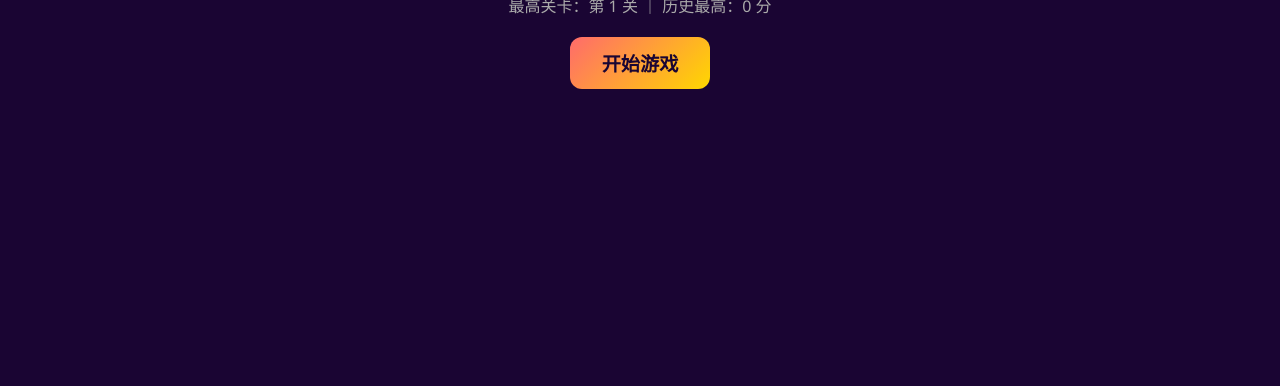
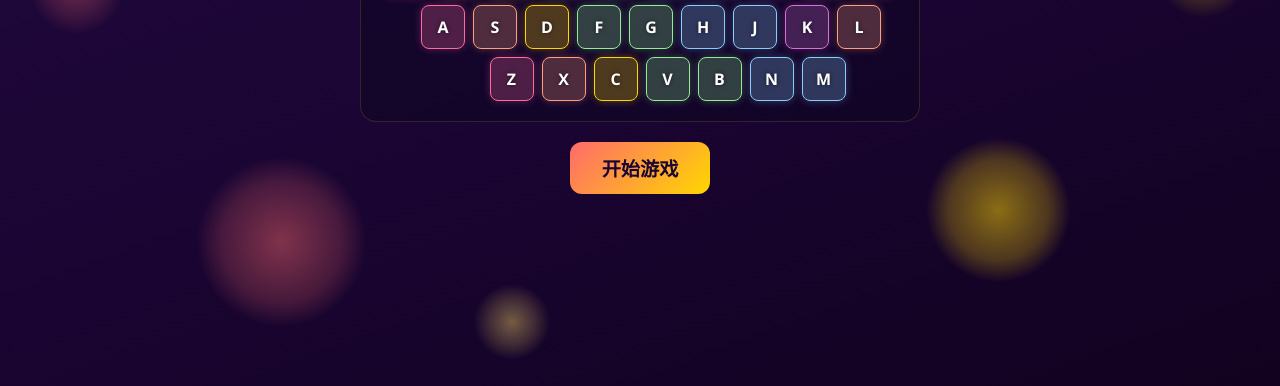
Before and after one commit to Connie-0822/typist, a website built with Vite: page index.html in a window 1280 px wide. Shown: the part 414-800 px from the top of the page. Built offline with nearby package versions, Linux system fonts and the light colour scheme.

Commit message:
added a keyboard on the start screen

```diff
--- a/index.html
+++ b/index.html
@@ -11,6 +11,42 @@
   <div id="screen-menu" class="screen active">
     <h1 class="game-title">⌨️ 打字闯关</h1>
     <div id="high-score-display" class="high-score"></div>
+
+    <div class="keyboard-graphic" aria-hidden="true">
+      <div class="kb-row">
+        <span class="kb-key kb-f0">Q</span>
+        <span class="kb-key kb-f1">W</span>
+        <span class="kb-key kb-f2">E</span>
+        <span class="kb-key kb-f3">R</span>
+        <span class="kb-key kb-f3">T</span>
+        <span class="kb-key kb-f4">Y</span>
+        <span class="kb-key kb-f4">U</span>
+        <span class="kb-key kb-f5">I</span>
+        <span class="kb-key kb-f6">O</span>
+        <span class="kb-key kb-f7">P</span>
+      </div>
+      <div class="kb-row kb-row-2">
+        <span class="kb-key kb-f0">A</span>
+        <span class="kb-key kb-f1">S</span>
+        <span class="kb-key kb-f2">D</span>
+        <span class="kb-key kb-f3">F</span>
+        <span class="kb-key kb-f3">G</span>
+        <span class="kb-key kb-f4">H</span>
+        <span class="kb-key kb-f4">J</span>
+        <span class="kb-key kb-f5">K</span>
+        <span class="kb-key kb-f6">L</span>
+      </div>
+      <div class="kb-row kb-row-3">
+        <span class="kb-key kb-f0">Z</span>
+        <span class="kb-key kb-f1">X</span>
+        <span class="kb-key kb-f2">C</span>
+        <span class="kb-key kb-f3">V</span>
+        <span class="kb-key kb-f3">B</span>
+        <span class="kb-key kb-f4">N</span>
+        <span class="kb-key kb-f4">M</span>
+      </div>
+    </div>
+
     <button id="btn-start">开始游戏</button>
   </div>
 
--- a/style.css
+++ b/style.css
@@ -1,7 +1,20 @@
 * { margin: 0; padding: 0; box-sizing: border-box; }
 
 body {
-  background: #1a0533;
+  background-color: #1a0533;
+  background-image:
+    radial-gradient(circle at 8% 15%, rgba(255,215,0,0.55) 0px, rgba(255,215,0,0.28) 55px, transparent 78px),
+    radial-gradient(circle at 88% 12%, rgba(255,107,107,0.5) 0px, rgba(255,107,107,0.24) 45px, transparent 66px),
+    radial-gradient(circle at 22% 82%, rgba(255,107,107,0.45) 0px, rgba(255,107,107,0.2) 60px, transparent 85px),
+    radial-gradient(circle at 78% 78%, rgba(255,215,0,0.5) 0px, rgba(255,215,0,0.24) 50px, transparent 72px),
+    radial-gradient(circle at 50% 6%, rgba(255,179,71,0.4) 0px, rgba(255,179,71,0.18) 35px, transparent 55px),
+    radial-gradient(circle at 6% 50%, rgba(255,107,107,0.35) 0px, rgba(255,107,107,0.15) 30px, transparent 48px),
+    radial-gradient(circle at 94% 48%, rgba(255,215,0,0.35) 0px, rgba(255,215,0,0.15) 30px, transparent 48px),
+    radial-gradient(circle at 40% 92%, rgba(255,224,102,0.4) 0px, rgba(255,224,102,0.18) 22px, transparent 38px),
+    linear-gradient(160deg, #240a42 0%, #1a0533 55%, #12021f 100%);
+  background-repeat: no-repeat;
+  background-attachment: fixed;
+  background-size: cover;
   color: #fff;
   font-family: 'Segoe UI', sans-serif;
   overflow: hidden;
@@ -43,6 +56,49 @@ button {
 button:hover { transform: scale(1.05); }
 
 .high-score { font-size: 1rem; color: #aaa; }
+
+/* ── Menu Keyboard Graphic ── */
+.keyboard-graphic {
+  display: flex;
+  flex-direction: column;
+  gap: 8px;
+  width: 560px;
+  max-width: 90vw;
+  padding: 20px;
+  background: rgba(10, 5, 30, 0.4);
+  border: 1px solid rgba(255, 215, 0, 0.15);
+  border-radius: 16px;
+}
+
+.kb-row {
+  display: flex;
+  gap: 8px;
+  justify-content: center;
+}
+
+.kb-row-2 { margin-left: 22px; }
+.kb-row-3 { margin-left: 55px; }
+
+.kb-key {
+  flex: 1;
+  aspect-ratio: 1;
+  max-width: 44px;
+  border-radius: 8px;
+  display: flex;
+  align-items: center;
+  justify-content: center;
+  font-weight: bold;
+  font-size: 1rem;
+  color: #fff;
+  text-shadow: 0 0 4px rgba(0, 0, 0, 0.6);
+}
+
+.kb-f0, .kb-f7 { background: rgba(255, 107, 157, 0.25); border: 1px solid #ff6b9d; box-shadow: 0 0 8px rgba(255, 107, 157, 0.3); }
+.kb-f1, .kb-f6 { background: rgba(255, 160, 122, 0.25); border: 1px solid #ffa07a; box-shadow: 0 0 8px rgba(255, 160, 122, 0.3); }
+.kb-f2 { background: rgba(255, 215, 0, 0.25); border: 1px solid #ffd700; box-shadow: 0 0 8px rgba(255, 215, 0, 0.3); }
+.kb-f3 { background: rgba(144, 238, 144, 0.25); border: 1px solid #90ee90; box-shadow: 0 0 8px rgba(144, 238, 144, 0.3); }
+.kb-f4 { background: rgba(135, 206, 250, 0.25); border: 1px solid #87cefa; box-shadow: 0 0 8px rgba(135, 206, 250, 0.3); }
+.kb-f5 { background: rgba(218, 112, 214, 0.25); border: 1px solid #da70d6; box-shadow: 0 0 8px rgba(218, 112, 214, 0.3); }
 
 .level-grid {
   display: grid;
```
Also changed, not shown: .claude/settings.local.json.
